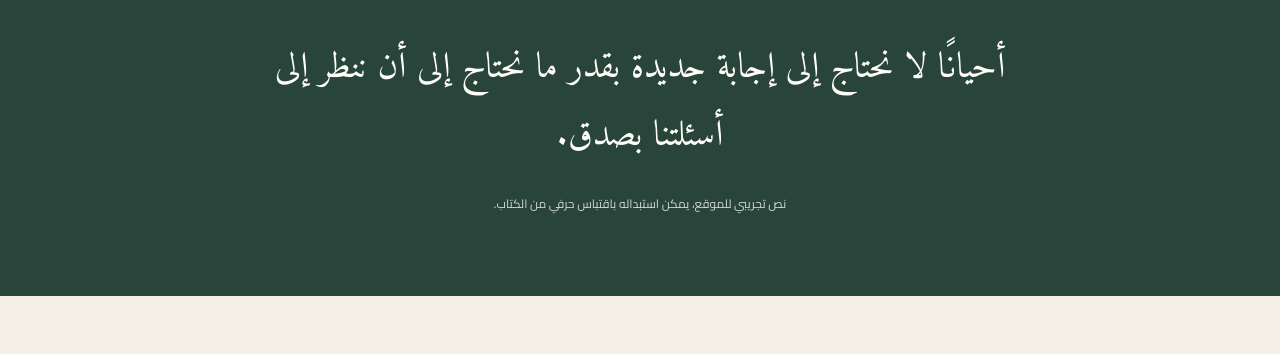
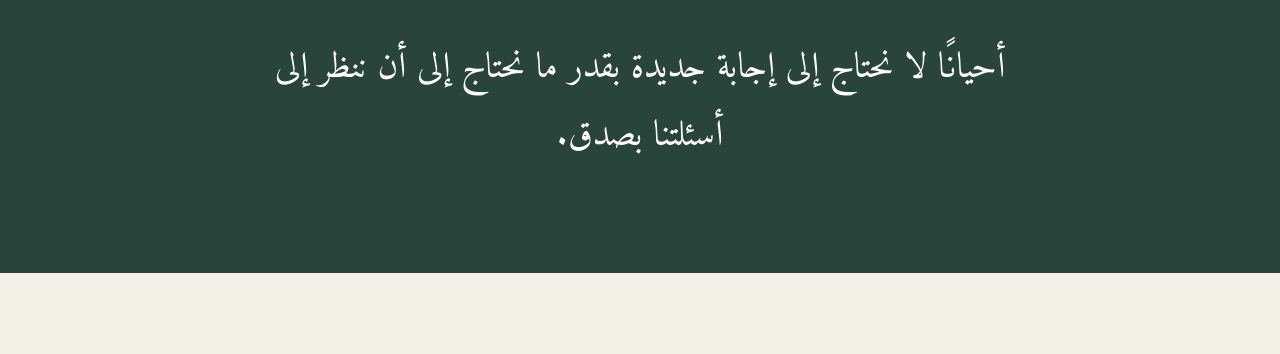
Before and after one commit to amrmagdy644-stack/between-god-and-human, a plain HTML site: page index.html in a window 1280 px wide. Shown: the part 1731-2085 px from the top of the page. Drawn offline with Linux system fonts and the light colour scheme.

Commit message:
Update index.html

```diff
--- a/index.html
+++ b/index.html
@@ -458,9 +458,7 @@
           ما نحتاج إلى أن ننظر إلى أسئلتنا بصدق.
         </div>
 
-        <div class="quote-note">
-          نص تجريبي للموقع، يمكن استبداله باقتباس حرفي من الكتاب.
-        </div>
+
       </div>
     </section>
 
```
